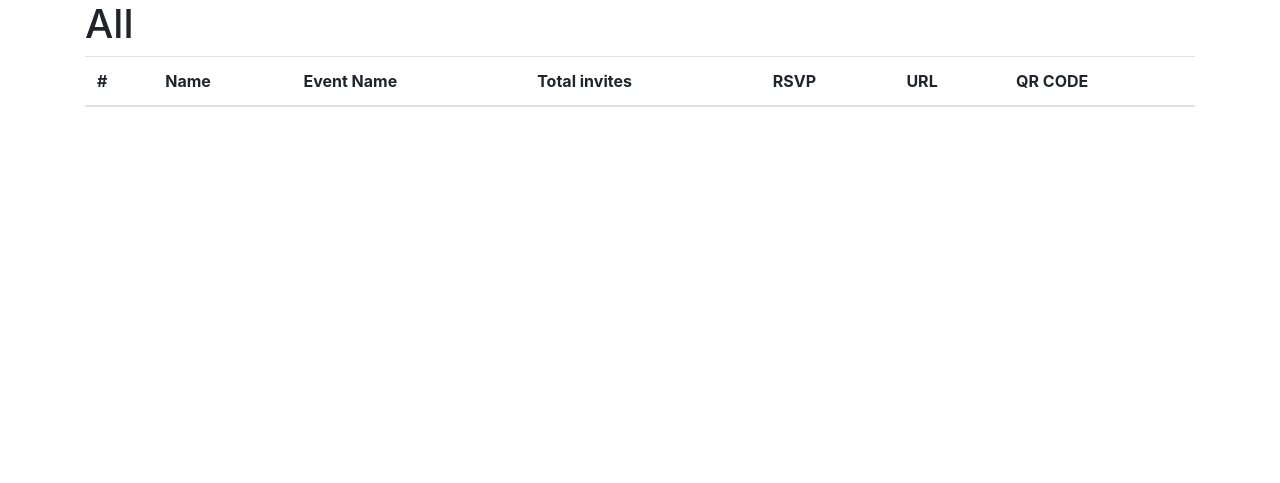
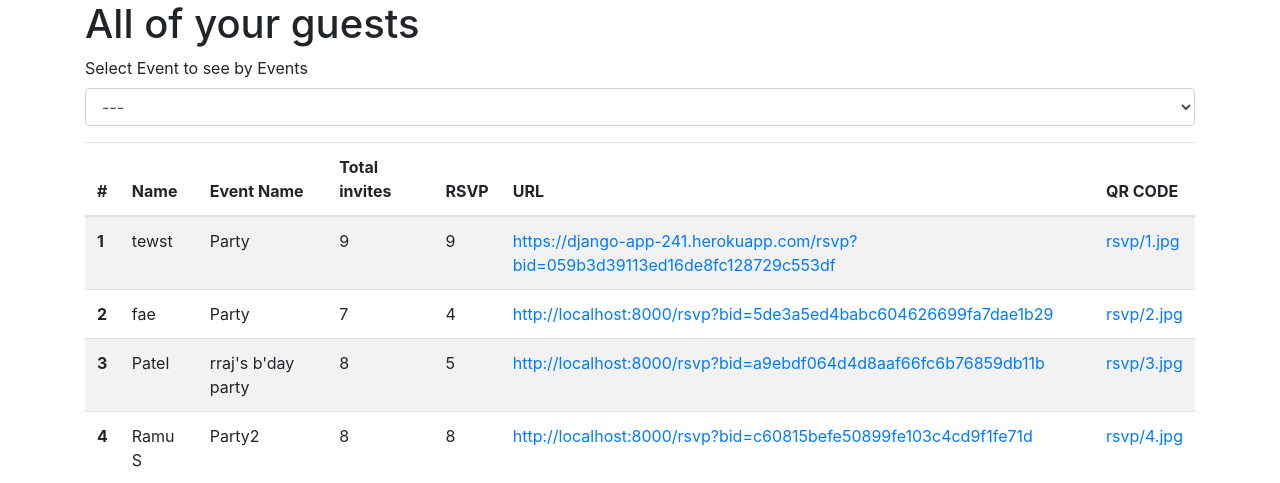
Before and after one commit to Raj1998/Smart-RSVP, a Django app: template rsvp/templates/viewAll.html in a window 1280 px wide. Shown: the part 56-539 px from the top of the page. Run offline with Django 3.2, Linux system fonts and the light colour scheme; the template is opened without the code that fills it: values that come from a table or form of the project are taken from there, others are empty; data comes from the database, SQL or seed files in the repository; both versions use the stored data as it was after the commit; some libraries are stand-ins or nearby versions.

Commit message:
viewAll event wise

```diff
--- a/rsvp/templates/addRecord.html
+++ b/rsvp/templates/addRecord.html
@@ -6,7 +6,7 @@
    <div class="container">
       <h1>Insert guests</h1>
 
-          <form action="/book/" method="post">
+          <form action="/book" method="post">
                {% csrf_token %}
               <div class="form-group">
                 <label for="exampleInput">Guest Name</label>
--- a/rsvp/templates/base.html
+++ b/rsvp/templates/base.html
@@ -53,5 +53,10 @@
     <script src="https://code.jquery.com/jquery-3.3.1.slim.min.js" integrity="sha384-q8i/X+965DzO0rT7abK41JStQIAqVgRVzpbzo5smXKp4YfRvH+8abtTE1Pi6jizo" crossorigin="anonymous"></script>
     <script src="https://cdnjs.cloudflare.com/ajax/libs/popper.js/1.14.7/umd/popper.min.js" integrity="sha384-UO2eT0CpHqdSJQ6hJty5KVphtPhzWj9WO1clHTMGa3JDZwrnQq4sF86dIHNDz0W1" crossorigin="anonymous"></script>
     <script src="https://stackpath.bootstrapcdn.com/bootstrap/4.3.1/js/bootstrap.min.js" integrity="sha384-JjSmVgyd0p3pXB1rRibZUAYoIIy6OrQ6VrjIEaFf/nJGzIxFDsf4x0xIM+B07jRM" crossorigin="anonymous"></script>
+
+    {% block script %}
+
+       {% endblock %}
+
   </body>
 </html>
--- a/rsvp/templates/viewAll.html
+++ b/rsvp/templates/viewAll.html
@@ -4,7 +4,25 @@
 {%block body%}
 
    <div class="container">
-      <h1>All </h1>
+      <h1>All of your guests</h1>
+
+       <div class="form-group">
+            <label for="select">Select Event to see by Events</label>
+            <select class="form-control" id="select" name="event_id" onchange="selectListener();">
+                <option value="all">---</option>
+                <option value="all">All</option>
+                {% for e in events %}
+              <option value="{{e.event_id}}"
+                      {% if eid == e.event_id %}
+                selected
+              {% endif %}
+              >
+                  {{ e.event_name }}
+              </option>
+              {% endfor %}
+            </select>
+       </div>
+
        <table class="table table-striped">
           <thead>
             <tr>
@@ -36,3 +54,24 @@
 </div>
 
 {% endblock %}
+
+{% block script %}
+    <script>
+       function selectListener(){
+            id = document.getElementById("select").value;
+            console.log(id)
+            url = window.location.href
+            base_url = url.split("?")[0]
+            if (id=="all"){
+                redir = base_url;
+                console.log(redir)
+            }
+            else{
+                redir = base_url + "?eid=" + id;
+            }
+
+            console.log(redir);
+            window.location = redir;
+       }
+    </script>
+{% endblock %}
--- a/rsvp/urls.py
+++ b/rsvp/urls.py
@@ -4,12 +4,12 @@
 urlpatterns = [
     path("", views.index, name="index"),
     path("home", views.home, name="home"),
-    path("book/", views.book, name="booking"),
+    path("book", views.book, name="booking"),
     path("event", views.event, name="event"),
     # path("insertData/", views.insert, name="insertion"),
     path("rsvp/", views.rsvp, name="rsvp"),
     path("done/", views.done, name="done"),
-    path("viewAll/", views.viewAll, name="viewAll"),
+    path("viewAll", views.viewAll, name="viewAll"),
     path("register_login/", views.register_login, name="register_login"),
     path("register", views.register, name="register"),
     path("login", views.login_method, name="login"),
```
Also changed, not shown: rsvp/views.py (+12 -2 lines), db.sqlite3, media/rsvp/4.jpg (added).
